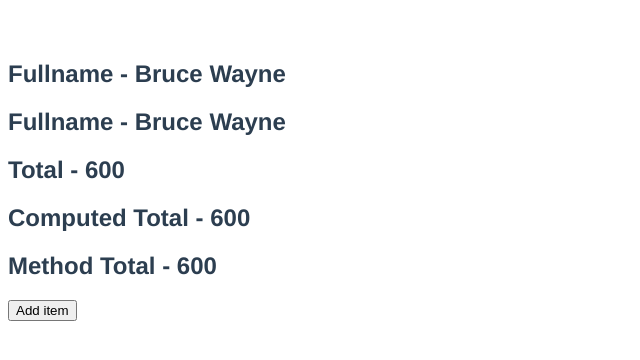
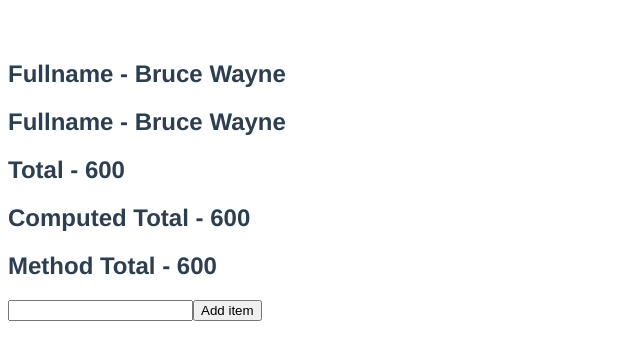
Before and after one commit to DataScientist2807/codevol_vuejs, a Vue app: page / in a window 1280 px wide. Shown: the top 360 px of the page, without its empty margins (0-640 px from the left). Built offline with nearby package versions, Linux system fonts and the light colour scheme.

Commit message:
Computed Properties

```diff
--- a/src/App.vue
+++ b/src/App.vue
@@ -5,7 +5,7 @@
   <h2>Total - {{ items.reduce((total, curr) => (total = total + curr.price), 0)}}</h2>
   <h2>Computed Total - {{ total }}</h2>
   <h2>Method Total - {{ getTotal() }}</h2>
-
+<input type="text" v-model="country">
 <button @click="items.push({id: 4, title: 'Phone', price: 50, })">Add item</button>
 </template>
 
@@ -33,10 +33,12 @@ export default {
           price: 300,
         },
       ],
+      country: ''
     };
   },
   methods: {
     getTotal() {
+      console.log('getTotal Method')
       return this.items.reduce((total, curr) => (total = total + curr.price), 0)
     }
   },
@@ -45,6 +47,7 @@ export default {
       return `${this.firstName} ${this.lastName}`
     },
     total() {
+      console.log('total computed property')
       return this.items.reduce((total, curr) => (total = total + curr.price), 0)
     }
   }
```
